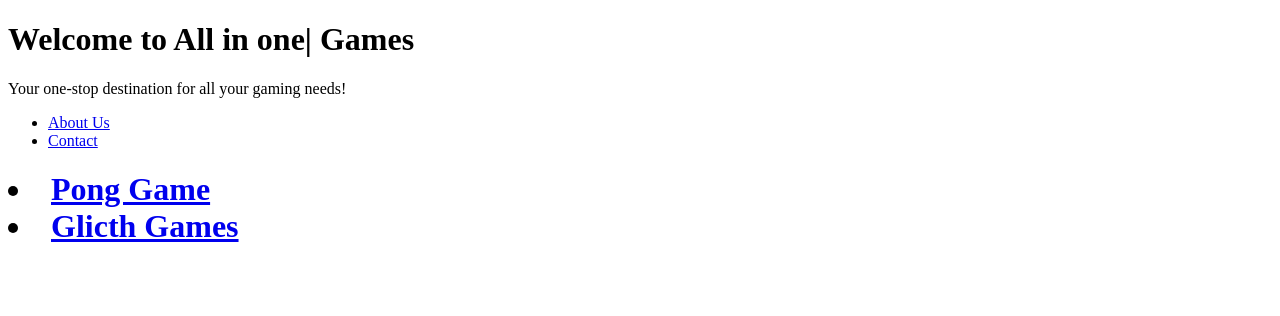
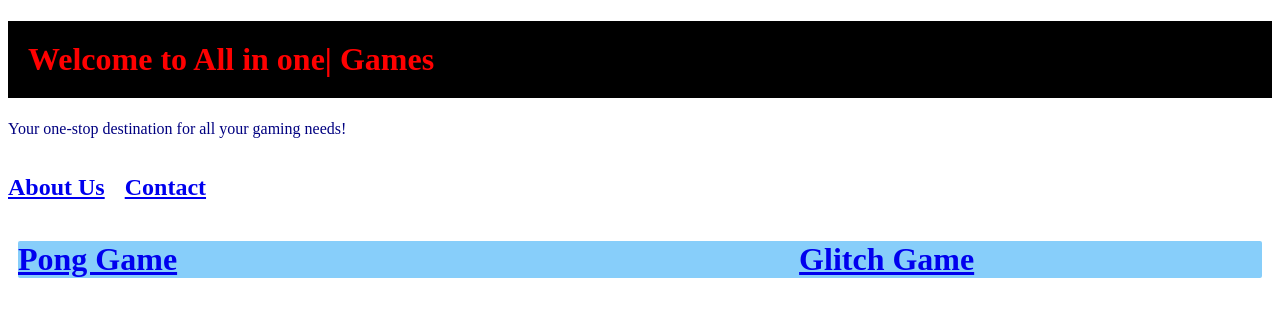
Before and after one commit to Abdullah-Junior/Empty, a plain HTML site: page index.html in a window 1280 px wide. Drawn offline with Linux system fonts and the light colour scheme.

Commit message:
Add files via upload

```diff
--- a/index.html
+++ b/index.html
@@ -6,15 +6,15 @@
     <title>All in one| Games</title>
 </head>
 <body>
-    <h1>Welcome to All in one| Games</h1>
-    <p>Your one-stop destination for all your gaming needs!</p>
-    <ul>
-        <li><a href="about.html">About Us</a></li>
-        <li><a href="contact.html">Contact</a></li>
-    </ul>
-    <h1>
-        <li><a href="Pong Game/index.html">Pong Game</a></li>
-        <li><a href="Glich game/index.html">Glicth Games</a></li>
+    <h1 style="background-color: black; color: red; padding: 20px;">Welcome to All in one| Games</h1>
+    <p style="color: navy;">Your one-stop destination for all your gaming needs!</p>
+    <div style=" display: flex; justify-content: left; gap: 20px; margin-bottom: 20px;">
+        <h2><a href="about.html">About Us</a></h2>
+        <h2><a href="contact.html">Contact</a></h2>
+    </div>
+    <h1 style="color: red; text-align: center; display: flex;margin: 10px; gap: 50%; background-color: lightskyblue; border-radius: 2px;">
+        <a href="Pong Game/index.html">Pong Game</a>
+        <a href="Glich game/index.html">Glitch Game</a>
     </h1>
 </body>
 </html>
```
